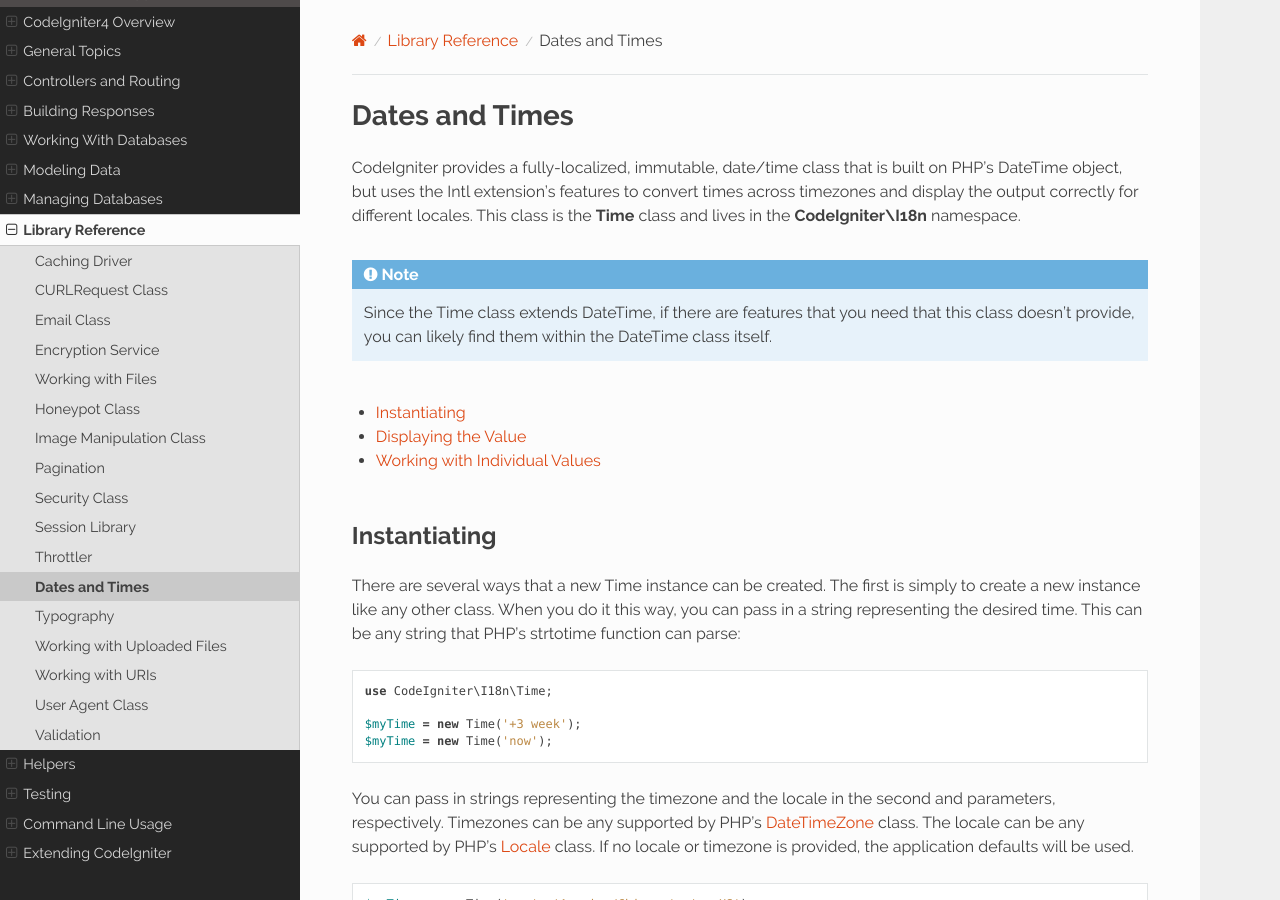
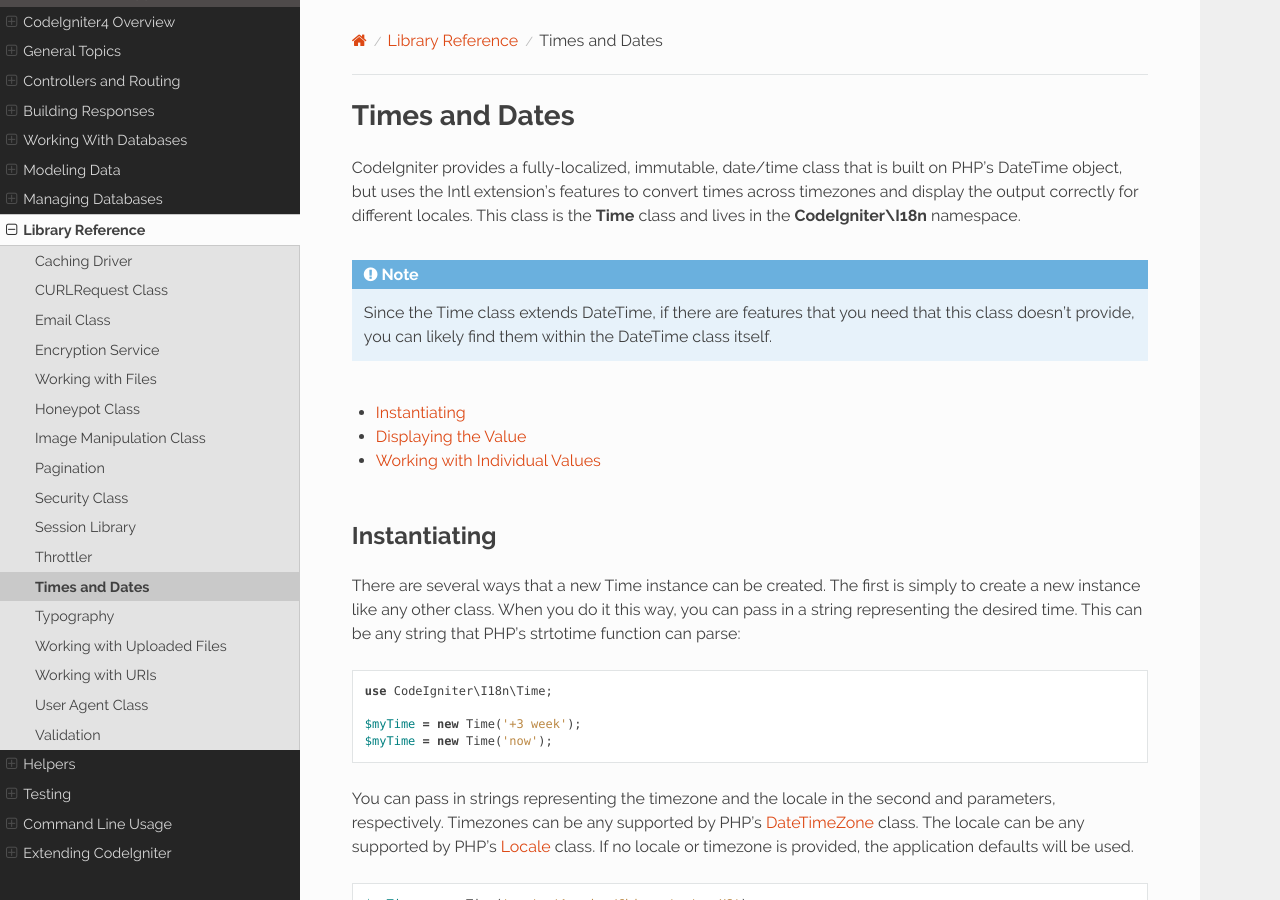
Before and after one commit to NEKOGET/ci4_user_guide_src, a Sphinx documentation site: the page built from source/libraries/time.rst, in a window 1280 px wide and 900 px high. Built offline with Sphinx 7.4.7 and the Read the Docs theme 2.0.0, drawn with Linux system fonts in a browser that asks for light colours.

```diff
--- a/source/libraries/time.rst
+++ b/source/libraries/time.rst
@@ -1,5 +1,5 @@
 ###############
-Dates and Times
+Times and Dates
 ###############
 
 CodeIgniter provides a fully-localized, immutable, date/time class that is built on PHP's DateTime object, but uses the Intl
```
